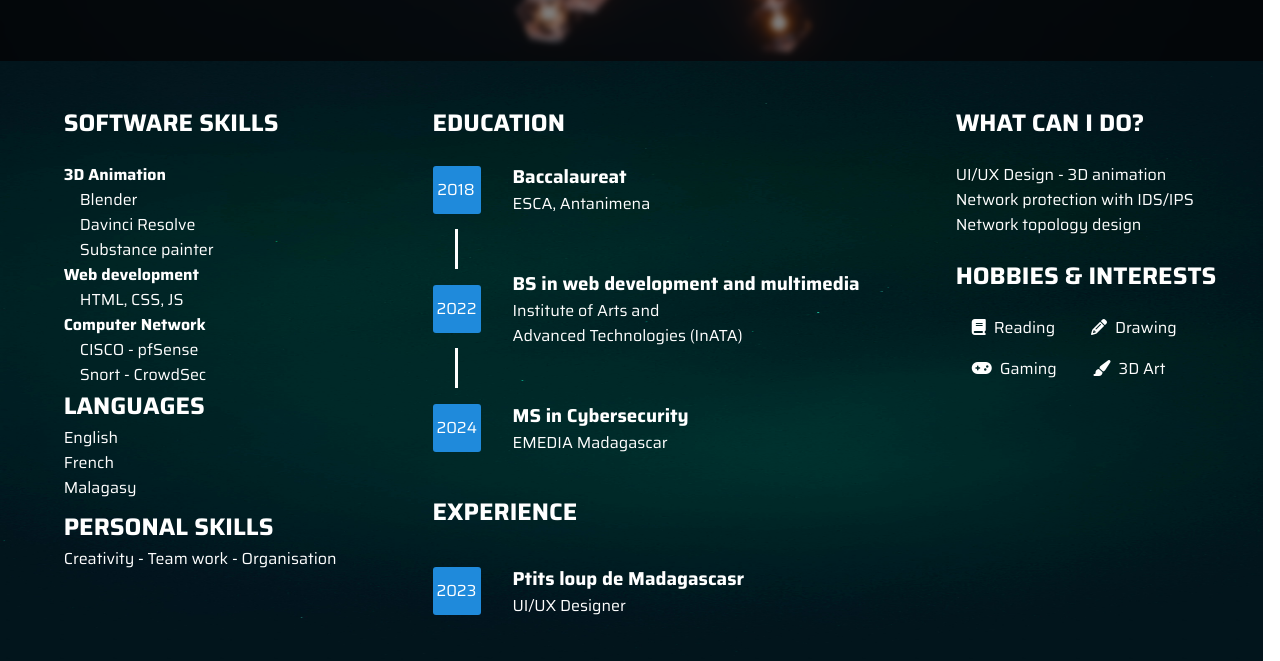
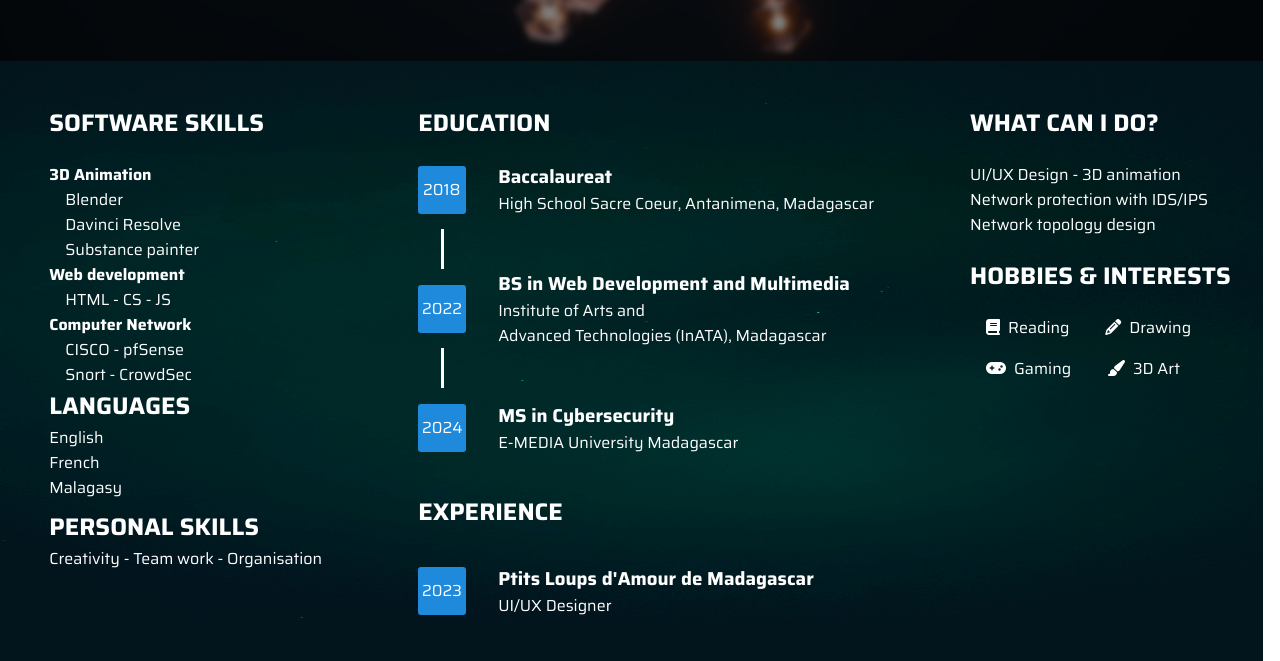
Before and after one commit to Mansana67/Portfolio, a plain HTML site: page index.html in a window 1280 px wide. Shown: the part 1207-1868 px from the top of the page. Drawn offline with Linux system fonts and the light colour scheme.

Commit message:
Update index.html

```diff
--- a/index.html
+++ b/index.html
@@ -74,8 +74,8 @@
 
     <div class="container-resume" id="Resume">
         <div class="container-column">
-            <div class="container-software hiddendiv" id="content">
-                <div class="software-skills">
+            <div class="container-software hiddendiv " id="content">
+                <div class="software-skills ">
                     <h2 onclick="toggleContent()">SOFTWARE SKILLS</h2>
 
                         <h4>3D Animation</h4>
@@ -86,13 +86,12 @@
                         </ul>
 
                         <h4>Web development</h4>
-                        <ul><li>HTML, CSS, JS</li></ul>
+                        <ul><li>HTML - CS - JS</li></ul>
 
                         <h4>Computer Network</h4>
                         <ul><li>CISCO - pfSense </br>Snort - CrowdSec</li></ul>
-
                 </div>
-                <div class="language">
+                <div class="language" >
                     <h2>LANGUAGES</h2>
                     <ul>
                         <li>English</li>
@@ -117,7 +116,7 @@
                             </div>
                             <div class="high-school-title">
                                 <h3>Baccalaureat</h3>
-                                <p>ESCA, Antanimena</p>
+                                <p>High School Sacre Coeur, Antanimena, Madagascar</p>
                             </div>
                         </div>
                         <div class="white-bar"></div>
@@ -126,8 +125,8 @@
                                 <span>2022</span>
                             </div>
                             <div class="bachelor-title">
-                                <h3>BS in web development and multimedia</h3>
-                                <p>Institute of Arts and</br> Advanced Technologies (InATA)</p>
+                                <h3>BS in Web Development and Multimedia</h3>
+                                <p>Institute of Arts and</br> Advanced Technologies (InATA), Madagascar</p>
                             </div>
                         </div>
                         <div class="white-bar"></div>
@@ -137,7 +136,7 @@
                             </div>
                             <div class="master-title">
                                 <h3>MS in Cybersecurity</h3>
-                                <p>EMEDIA Madagascar</p>
+                                <p>E-MEDIA University Madagascar</p>
                             </div>
 
                         </div>
@@ -150,7 +149,7 @@
                             <span>2023</span>
                         </div>
                         <div class="exp-web">
-                            <h3>Ptits loup de Madagascasr</h3>
+                            <h3>Ptits Loups d'Amour de Madagascar</h3>
                             <p>UI/UX Designer</p>
                         </div>
                     </div>
@@ -173,7 +172,6 @@
                     </div>
                 </div>
             </div>
-
         </div>
     </div>
 <!--Resumer-->
```
